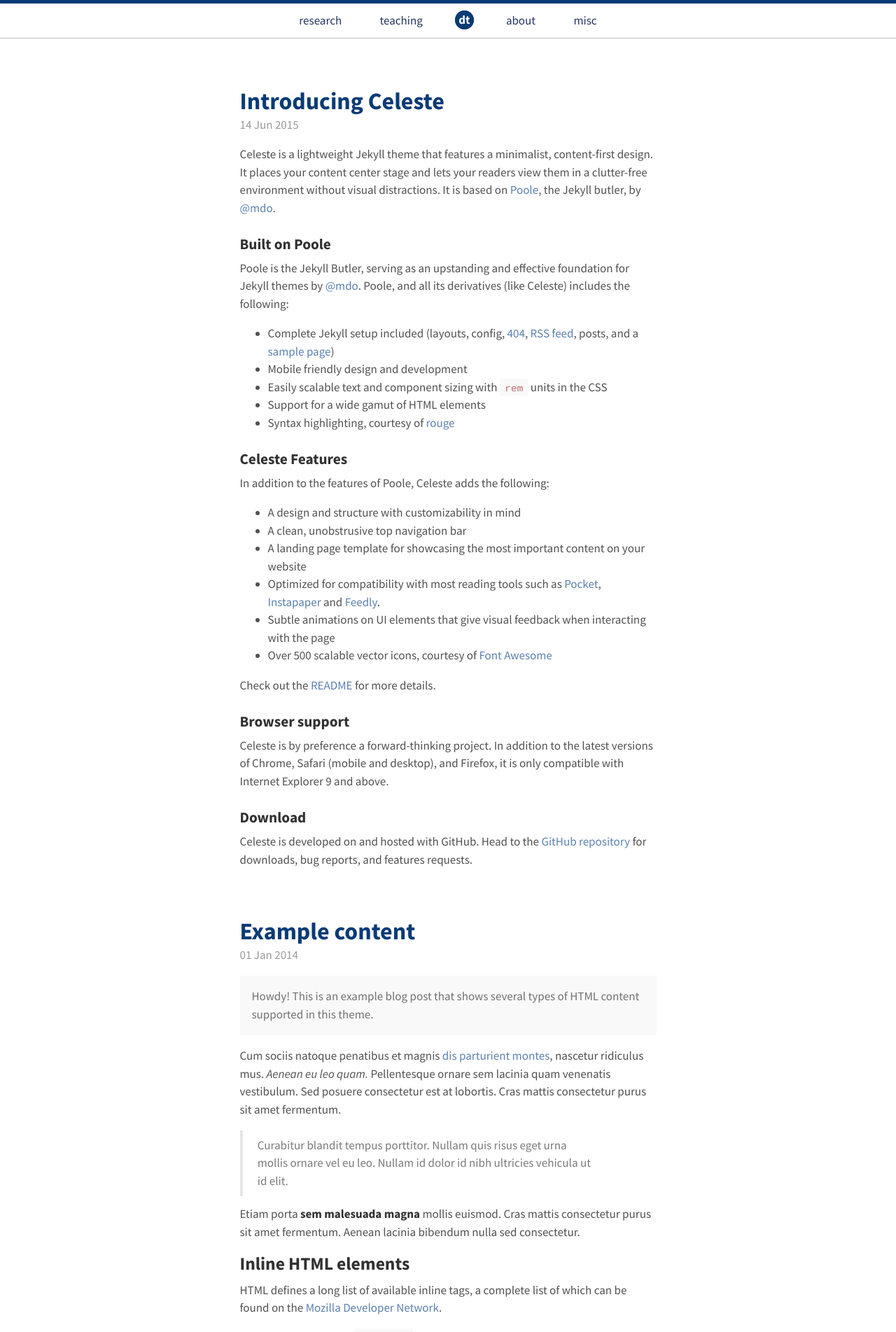
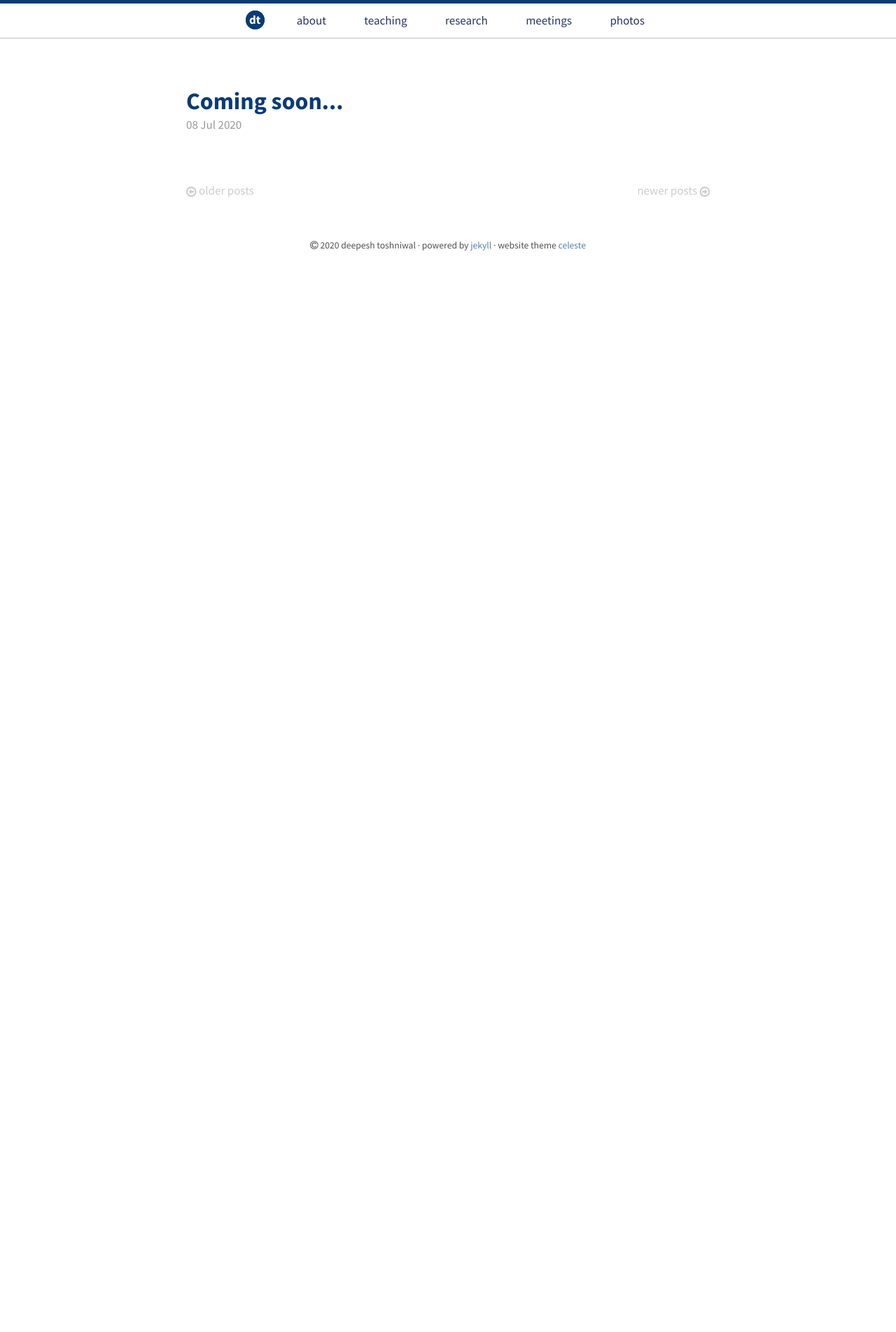
Before and after one commit to dtoshniwal/dtoshniwal.github.io, a Jekyll site: the page built from blog/index.html, in a window 1280 px wide. Shown: the top 1903 px of the page at 70% size. Built offline with Jekyll 4.4.1, drawn with Linux system fonts in a browser that asks for light colours; the list of posts is cut into pages by our own code; after the commit the page ends 900 px from its top, so only the background shows below that; some of the changed text lies outside the part shown.

Commit message:
Update content

```diff
--- a/_layouts/default.html
+++ b/_layouts/default.html
@@ -8,15 +8,19 @@
       <ul>
         <!--<li class="hvr-underline-reveal"><a href="{{
             site.baseurl}}/research/">research</a></li>-->
-        <li class="hvr-underline-reveal"><a href="{{
-            site.baseurl}}/research/">research</a></li>
-        <li class="hvr-underline-reveal"><a href="{{
-            site.baseurl}}/teaching/">teaching</a></li>
         <li class="logo"><a class="hvr-ripple-out" href="{{ site.baseurl }}/">dt</a></li>
         <li class="hvr-underline-reveal"><a href="{{
             site.baseurl}}/about/">about</a></li>
         <li class="hvr-underline-reveal"><a href="{{
-            site.baseurl}}/misc/">misc</a></li>
+            site.baseurl}}/teaching/">teaching</a></li>
+        <li class="hvr-underline-reveal"><a href="{{
+            site.baseurl}}/research/">research</a></li>
+        <li class="hvr-underline-reveal"><a href="{{
+            site.baseurl}}/travel/">meetings</a></li>
+        <li class="hvr-underline-reveal"><a href="{{
+            site.baseurl}}/photos/">photos</a></li>
+        <!--<li class="hvr-underline-reveal"><a href="{{
+            site.baseurl}}/blog/">blog</a></li>-->
         <!--<li class="hvr-underline-reveal"><a
             href="{{site.baseurl}}/contact/">teaching</a></li>-->
       </ul>
--- a/_sass/base/_global.scss
+++ b/_sass/base/_global.scss
@@ -46,7 +46,7 @@
 img {
   display: block;
   max-width: 100%;
-  margin: 0 0 1rem;
+  margin: 0 auto;
   border-radius: 5px;
 }
 
--- a/_sass/base/_layout.scss
+++ b/_sass/base/_layout.scss
@@ -4,7 +4,7 @@
  */
 
 .container {
-  max-width: 38rem;
+  max-width: 47rem;
   padding-left:  1.5rem;
   padding-right: 1.5rem;
   margin-left:  auto;
--- a/blog/_posts/2013-12-31-whats-jekyll.md
+++ /dev/null
@@ -1,10 +0,0 @@
----
-layout: post
-title: What's Jekyll?
----
-
-[Jekyll](http://jekyllrb.com) is a static site generator, an open-source tool for creating simple yet powerful websites of all shapes and sizes. From [the project's readme](https://github.com/jekyll/jekyll/blob/master/README.markdown):
-
-> Jekyll is a simple, blog aware, static site generator. It takes a template directory [...] and spits out a complete, static website suitable for serving with Apache or your favorite web server. This is also the engine behind GitHub Pages, which you can use to host your project’s page or blog right here from GitHub.
-
-It's an immensely useful tool. Find out more by [visiting the project on GitHub](https://github.com/jekyll/jekyll).
--- a/blog/_posts/2014-01-01-example-content.md
+++ /dev/null
@@ -1,169 +0,0 @@
----
-layout: post
-title: Example content
----
-
-
-<div class="message">
-  Howdy! This is an example blog post that shows several types of HTML content supported in this theme.
-</div>
-
-Cum sociis natoque penatibus et magnis <a href="#">dis parturient montes</a>, nascetur ridiculus mus. *Aenean eu leo quam.* Pellentesque ornare sem lacinia quam venenatis vestibulum. Sed posuere consectetur est at lobortis. Cras mattis consectetur purus sit amet fermentum.
-
-> Curabitur blandit tempus porttitor. Nullam quis risus eget urna mollis ornare vel eu leo. Nullam id dolor id nibh ultricies vehicula ut id elit.
-
-Etiam porta **sem malesuada magna** mollis euismod. Cras mattis consectetur purus sit amet fermentum. Aenean lacinia bibendum nulla sed consectetur.
-
-## Inline HTML elements
-
-HTML defines a long list of available inline tags, a complete list of which can be found on the [Mozilla Developer Network](https://developer.mozilla.org/en-US/docs/Web/HTML/Element).
-
-- **To bold text**, use `<strong>`.
-- *To italicize text*, use `<em>`.
-- Abbreviations, like <abbr title="HyperText Markup Langage">HTML</abbr> should use `<abbr>`, with an optional `title` attribute for the full phrase.
-- Citations, like <cite>&mdash; Mark otto</cite>, should use `<cite>`.
-- <del>Deleted</del> text should use `<del>` and <ins>inserted</ins> text should use `<ins>`.
-- Superscript <sup>text</sup> uses `<sup>` and subscript <sub>text</sub> uses `<sub>`.
-
-Most of these elements are styled by browsers with few modifications on our part.
-
-## Footnotes
-
-Footnotes are supported as part of the Markdown syntax. Here's one in action. Clicking this number[^fn-sample_footnote] will lead you to a footnote. The syntax looks like:
-
-{% highlight text %}
-Clicking this number[^fn-sample_footnote]
-{% endhighlight %}
-
-Each footnote needs the `^fn-` prefix and a unique ID to be referenced for the footnoted content. The syntax for that list looks something like this:
-
-{% highlight text %}
-[^fn-sample_footnote]: Handy! Now click the return link to go back.
-{% endhighlight %}
-
-You can place the footnoted content wherever you like. Markdown parsers should properly place it at the bottom of the post.
-
-## Heading
-
-Vivamus sagittis lacus vel augue rutrum faucibus dolor auctor. Duis mollis, est non commodo luctus, nisi erat porttitor ligula, eget lacinia odio sem nec elit. Morbi leo risus, porta ac consectetur ac, vestibulum at eros.
-
-### Code
-
-Inline code is available with the `<code>` element. Snippets of multiple lines of code are supported through [rouge](https://github.com/jneen/rouge). Longer lines will automatically scroll horizontally when needed.
-
-{% highlight js %}
-// Example can be run directly in your JavaScript console
-
-// Create a function that takes two arguments and returns the sum of those arguments
-var adder = new Function("a", "b", "return a + b");
-
-// Call the function
-adder(2, 6);
-// > 8
-{% endhighlight %}
-
-You may also optionally show code snippets with line numbers. Add `linenos` to the rouge tags.
-
-{% highlight js linenos %}
-// Example can be run directly in your JavaScript console
-
-// Create a function that takes two arguments and returns the sum of those arguments
-var adder = new Function("a", "b", "return a + b");
-
-// Call the function
-adder(2, 6);
-// > 8
-{% endhighlight %}
-
-Aenean lacinia bibendum nulla sed consectetur. Etiam porta sem malesuada magna mollis euismod. Fusce dapibus, tellus ac cursus commodo, tortor mauris condimentum nibh, ut fermentum massa.
-
-### Gists via GitHub Pages
-
-Vestibulum id ligula porta felis euismod semper. Nullam quis risus eget urna mollis ornare vel eu leo. Donec sed odio dui.
-
-{% gist 13f94b734a4ddb132735 gist.md %}
-
-Aenean eu leo quam. Pellentesque ornare sem lacinia quam venenatis vestibulum. Nullam quis risus eget urna mollis ornare vel eu leo. Cum sociis natoque penatibus et magnis dis parturient montes, nascetur ridiculus mus. Donec sed odio dui. Vestibulum id ligula porta felis euismod semper.
-
-### Lists
-
-Cum sociis natoque penatibus et magnis dis parturient montes, nascetur ridiculus mus. Aenean lacinia bibendum nulla sed consectetur. Etiam porta sem malesuada magna mollis euismod. Fusce dapibus, tellus ac cursus commodo, tortor mauris condimentum nibh, ut fermentum massa justo sit amet risus.
-
-* Praesent commodo cursus magna, vel scelerisque nisl consectetur et.
-* Donec id elit non mi porta gravida at eget metus.
-* Nulla vitae elit libero, a pharetra augue.
-
-Donec ullamcorper nulla non metus auctor fringilla. Nulla vitae elit libero, a pharetra augue.
-
-1. Vestibulum id ligula porta felis euismod semper.
-2. Cum sociis natoque penatibus et magnis dis parturient montes, nascetur ridiculus mus.
-3. Maecenas sed diam eget risus varius blandit sit amet non magna.
-
-Cras mattis consectetur purus sit amet fermentum. Sed posuere consectetur est at lobortis.
-
-<dl>
-  <dt>HyperText Markup Language (HTML)</dt>
-  <dd>The language used to describe and define the content of a Web page</dd>
-
-  <dt>Cascading Style Sheets (CSS)</dt>
-  <dd>Used to describe the appearance of Web content</dd>
-
-  <dt>JavaScript (JS)</dt>
-  <dd>The programming language used to build advanced Web sites and applications</dd>
-</dl>
-
-Integer posuere erat a ante venenatis dapibus posuere velit aliquet. Morbi leo risus, porta ac consectetur ac, vestibulum at eros. Nullam quis risus eget urna mollis ornare vel eu leo.
-
-### Images
-
-Quisque consequat sapien eget quam rhoncus, sit amet laoreet diam tempus. Aliquam aliquam metus erat, a pulvinar turpis suscipit at.
-
-![placeholder](http://placehold.it/800x400 "Large example image")
-![placeholder](http://placehold.it/400x200 "Medium example image")
-![placeholder](http://placehold.it/200x200 "Small example image")
-
-### Tables
-
-Aenean lacinia bibendum nulla sed consectetur. Lorem ipsum dolor sit amet, consectetur adipiscing elit.
-
-<table>
-  <thead>
-    <tr>
-      <th>Name</th>
-      <th>Upvotes</th>
-      <th>Downvotes</th>
-    </tr>
-  </thead>
-  <tfoot>
-    <tr>
-      <td>Totals</td>
-      <td>21</td>
-      <td>23</td>
-    </tr>
-  </tfoot>
-  <tbody>
-    <tr>
-      <td>Alice</td>
-      <td>10</td>
-      <td>11</td>
-    </tr>
-    <tr>
-      <td>Bob</td>
-      <td>4</td>
-      <td>3</td>
-    </tr>
-    <tr>
-      <td>Charlie</td>
-      <td>7</td>
-      <td>9</td>
-    </tr>
-  </tbody>
-</table>
-
-Nullam id dolor id nibh ultricies vehicula ut id elit. Sed posuere consectetur est at lobortis. Nullam quis risus eget urna mollis ornare vel eu leo.
-
------
-
-Want to see something else added? <a href="https://github.com/nicoelayda/celeste/issues/new">Open an issue.</a>
-
-[^fn-sample_footnote]: Handy! Now click the return link to go back.
--- a/blog/_posts/2015-06-14-introducing-celeste.md
+++ /dev/null
@@ -1,41 +0,0 @@
----
-layout: post
-title: Introducing Celeste
----
-
-Celeste is a lightweight Jekyll theme that features a minimalist, content-first design. It places your content center stage and lets your readers view them in a clutter-free environment without visual distractions. It is based on [Poole](https://github.com/poole/poole), the Jekyll butler, by [@mdo](https://twitter.com/mdo).
-
-### Built on Poole
-
-Poole is the Jekyll Butler, serving as an upstanding and effective foundation for Jekyll themes by [@mdo](https://twitter.com/mdo). Poole, and all its derivatives (like Celeste) includes the following:
-
-* Complete Jekyll setup included (layouts, config, [404]({{ site.baseurl }}/404.html), [RSS feed]({{ site.baseurl }}/atom.xml), posts, and a [sample page]({{ site.baseurl }}/about/))
-* Mobile friendly design and development
-* Easily scalable text and component sizing with `rem` units in the CSS
-* Support for a wide gamut of HTML elements
-* Syntax highlighting, courtesy of [rouge](https://github.com/jneen/rouge)
-
-### Celeste Features
-
-In addition to the features of Poole, Celeste adds the following:
-
-* A design and structure with customizability in mind
-* A clean, unobstrusive top navigation bar
-* A landing page template for showcasing the most important content on your website
-* Optimized for compatibility with most reading tools such as [Pocket](https://getpocket.com), [Instapaper](https://www.instapaper.com) and [Feedly](https://feedly.com/).
-* Subtle animations on UI elements that give visual feedback when interacting with the page
-* Over 500 scalable vector icons, courtesy of [Font Awesome](http://fontawesome.io/)
-
-<!-- Additional features to follow -->
-<!-- * A blog archives page, to allow easy access to old blog entries -->
-<!-- * Multiple color schemes, accessible via the `@import` directive -->
-
-Check out the [README](https://github.com/nicoelayda/celeste#readme) for more details.
-
-### Browser support
-
-Celeste is by preference a forward-thinking project. In addition to the latest versions of Chrome, Safari (mobile and desktop), and Firefox, it is only compatible with Internet Explorer 9 and above.
-
-### Download
-
-Celeste is developed on and hosted with GitHub. Head to the [GitHub repository](https://github.com/nicoelayda/celeste) for downloads, bug reports, and features requests.
--- /dev/null
+++ b/blog/_posts/2020-07-08-first-post.md
@@ -0,0 +1,4 @@
+---
+layout: post
+title: Coming soon...
+---
--- /dev/null
+++ b/photos/index.md
@@ -0,0 +1,16 @@
+---
+layout: page
+title: Photos
+---
+<div class="text-center">
+
+<figure>
+    <p><img src="./mfo_grouppicture.jpg" alt="Group picture Oberwolfach" style="width:500px" class="center"></p>
+    <figcaption><small>July 2019, at the workshop on Mathematical Foundations of Isogeometric Analysis, Oberwolfach. From left to right: Bernard Mourrain, Xiaodong Wei, Hendrik Speleers, Trond Kvamsdal, Espen Sande, Gershon Elber, Bert Jüttler, Riccardo Puppi, Carla Manni, Ulrich Langer, Andrea Bressan, Stefano Serra-Capizzano, Deepesh Toshniwal, Helmute Harbrecht, Annalisa Buffa, Carlotta Giannelli, Tom Lyche, Thomas Takacs, Jessica Zhang, Alessandro Reali, Sandra Boschert, Angela Kunoth, John Evans, Angelos Mantzaflaris, Tom Hughes, Giancarlo Sangalli, Jörg Peters. Source: <a href="https://www.mfo.de/occasion/1929b/www_view">Mathematisches Forschungsinstitut Oberwolfach</a>. </small></figcaption>
+</figure>
+<figure>
+    <p><img src="./hughes-group-dinner-at-asti_med.jpeg" alt="Group picture Asti" style="width:500px" class="center"></p>
+    <figcaption><small>October 2016, Computational Mechanics Group Dinner at the legendary Asti Trattoria, Austin. From left to right:  Ben Urick, Alessandro Reali, René Hiemstra, Hendrik Speleers, Ece Ercan, Fred Nugen, Deborah Castro Mariño, Giancarlo Sangalli, Tom Hughes, Mattia Tani, Benjamin Marussig, Deepesh Toshniwal. Source: <a href="https://users.oden.utexas.edu/~hughes/">Tom Hughes</a></small></figcaption>
+</figure>
+
+</div>
--- a/research.md
+++ b/research.md
@@ -7,6 +7,15 @@
 * Multivariate splines
 * Isogeometric analysis
 * Computer aided geometric design
+* Structure-preserving discretizations
+* [Scientific machine learning](https://www.tudelft.nl/en/ai/ai-labs/machina/)
+
+<h2 class="message" align="center">BSc/MSc/PhD thesis options</h2>
+Check out:
+* [PhD vacancy](https://vacature.beta.tudelft.nl/vacaturesite/permalink/292442/?lang=en) on the development of shape-morphing neuronal scaffolds.
+
+Or, get in touch by email to discuss possible BSc and MSc thesis projects; [this list on Kees Vuik's webpage](http://ta.twi.tudelft.nl/users/vuik/afstudeer_eng.html#nieuw) may also be helpful.
+
 
 <h2 class="message" align="center">Publications</h2>
 
--- /dev/null
+++ b/travel.md
@@ -0,0 +1,58 @@
+---
+layout: page
+title: Scientific meetings
+---
+<h2 class="message" align="center">Organization</h2>
+
+* Unstructured Spline Technologies (minisymposium)
+<br>
+[International conference on Isogeometric Analysis](http://iga2020.usacm.org), Banff, (postponed to) November 6-10, 2022
+<br>
+D. Toshniwal, Y.J. Zhang, G. Elber, J. Peters, X. Wei
+* Advances in Isogeometric Analysis and Applications (minisymposium)
+<br>
+International conference on Curves and Surface, Arcachon, June 20-24, 2022
+<br>
+D. Toshniwal, X. Wei, Y.J. Zhang
+* Multivariate Splines: Theory and Applications (minisymposium)
+<br>
+[International conference on Approximation Theory and Beyond](https://my.vanderbilt.edu/nashville2020/), Nashville, (postponed to) May 17-20, 2021
+<br>
+H. Speleers, D. Toshniwal, M. DiPasquale
+* Isogeometric Spline Techniques on Complex Geometries (minisymposium)
+<br>
+[World Congress on Computational Mechanics](https://www.wccm-eccomas2020.org/), Paris, (cancelled) July 19-24, 2020
+<br>
+X. Wei, T. Takacs, D. Toshniwal, Y.J. Zhang, H. Speleers, C. Manni, J. Peters
+
+<h2 class="message" align="center">Participation (since 2017)</h2>
+
+Functional Analysis, Approximation Theory and Numerical Analysis, Matera, (postponed to) July 2021
+
+International Conference on Approximation Theory and Beyond, Nashville, (postponed to) May 2021
+
+INdAM Workshop on Geometric Challenges in Isogeometric Analysis, Rome, January 2020
+
+International Conference on Isogeometric Analysis, Munich, September 2019
+
+Workshop on Algebraic Spline Geometry, Swansea, August 2019
+
+MFO Workshop on Mathematical Foundations of Isogeometric Analysis, Oberwolfach, July 2019
+
+SIAM Conference on Applied Algebraic Geometry, Bern, July 2019
+
+International Conference on Approximation Theory 16, Nashville, May 2019
+
+BIRS Workshop on Isogeometric Splines: Theory and Applications, Banff, February 2019
+
+Scientific Computing Seminar at Centrum Wiskunde & Informatica, Amsterdam, October 2018
+
+International Conference on Isogeometric Analysis, Austin, October 2018
+
+World Congress on Computational Mechanics, New York, July 2018
+
+International Conference on Isogeometric Analysis, Pavia, September 2017
+
+SIAM Conference on Industrial and Applied Geometry, Pittsburgh, July 2017
+
+International Conference on Finite Elements in Flow Problems, Rome, April 2017
```
Also changed, not shown: about.md (+10 -10 lines), Gemfile.lock, hughes-group-dinner-at-asti_med.jpeg (deleted), photos/mfo_grouppicture.jpg (added).
